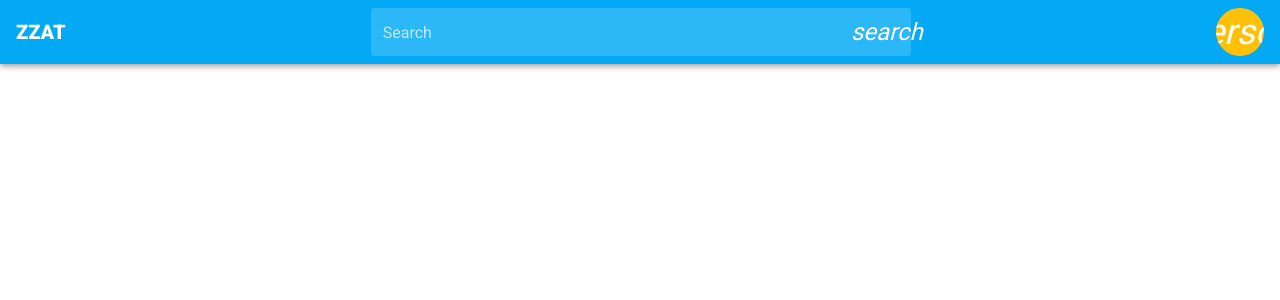
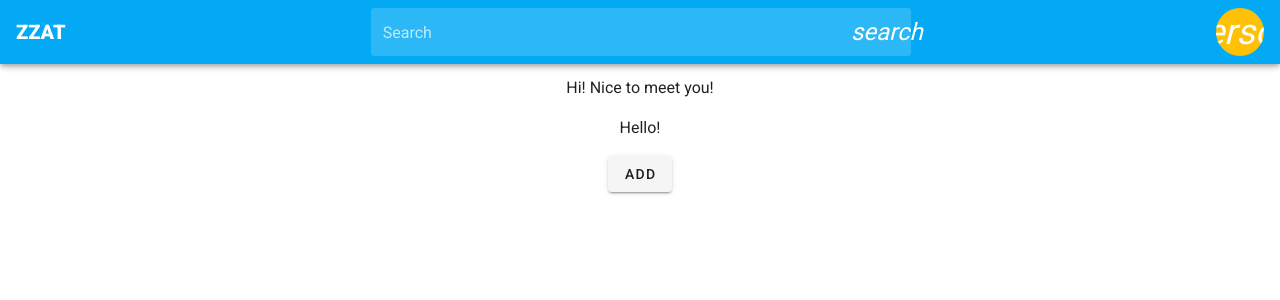
Before and after one commit to zzoPark/zzat, a Nuxt app: page /rooms/1 in a window 1280 px wide. Shown: the top 300 px of the page. Built offline with nearby package versions, Linux system fonts and the light colour scheme; no server answers.

Commit message:
Added socket.io plugin in vuex store

```diff
--- a/pages/rooms/_id.vue
+++ b/pages/rooms/_id.vue
@@ -1,30 +1,37 @@
 <template>
   <v-layout>
     <v-flex class="text-center">
-      <span>{{ message }} </span>
+      <p v-for="(msg, i) in messages" :key="i">{{ msg.content }}</p>
+      <v-btn @click="add()">Add</v-btn>
     </v-flex>
   </v-layout>
 </template>
 
 <script>
-import socket from '~/plugins/socket.io.js'
+import { mapGetters } from 'vuex'
 
 export default {
+  computed: mapGetters({
+    messages: 'messages/get'
+  }),
   asyncData({ params }) {
     return {
-      roomId: params.id,
-      message: ''
+      roomId: params.id
     }
   },
-  beforeMount() {
-    socket.emit('join room', this.roomId)
-    socket.on('news', (data) => {
-      this.message = data
-    })
+  async fetch({ store, params }) {
+    await store.dispatch('messages/fetch')
   },
-  beforeRouteLeave(to, from, next) {
-    socket.emit('leave room', this.roomId)
-    next()
+  methods: {
+    add() {
+      const message = {
+        id: 3,
+        room: 1,
+        username: 'zzo',
+        content: 'some message'
+      }
+      this.$store.dispatch('messages/send', message)
+    }
   }
 }
 </script>
--- /dev/null
+++ b/plugins/socket.store.js
@@ -0,0 +1,12 @@
+export default function createSocketPlugin(socket) {
+  return (store) => {
+    socket.on('recieve message', (message) => {
+      store.dispatch('messages/recieve', message)
+    })
+    store.subscribeAction((action) => {
+      if (action.type === 'messages/send') {
+        socket.emit('send message', action.payload)
+      }
+    })
+  }
+}
--- /dev/null
+++ b/store/index.js
@@ -0,0 +1,4 @@
+import socket from '~/plugins/socket.io'
+import createSocketPlugin from '~/plugins/socket.store'
+
+export const plugins = [createSocketPlugin(socket)]
--- /dev/null
+++ b/store/messages.js
@@ -0,0 +1,44 @@
+export const state = () => ({
+  list: []
+})
+
+export const getters = {
+  get(state) {
+    return state.list
+  }
+}
+
+export const mutations = {
+  set(state, list) {
+    state.list = list
+  },
+  add(state, item) {
+    state.list.push(item)
+  }
+}
+
+export const actions = {
+  fetch({ state, commit }) {
+    const messages = [
+      {
+        room: 1,
+        username: 'zzo',
+        content: 'Hi! Nice to meet you!',
+        created: '2019-10-01 10:00:00'
+      },
+      {
+        room: 1,
+        username: 'zzo',
+        content: 'Hello!',
+        created: '2019-10-01 10:05:00'
+      }
+    ]
+    commit('set', messages)
+  },
+  send({ state, commit }, message) {
+    commit('add', message)
+  },
+  recieve({ state, commit }, message) {
+    commit('add', message)
+  }
+}
```
Also changed, not shown: 1 other file (tests, documents, lock files or other folders).
